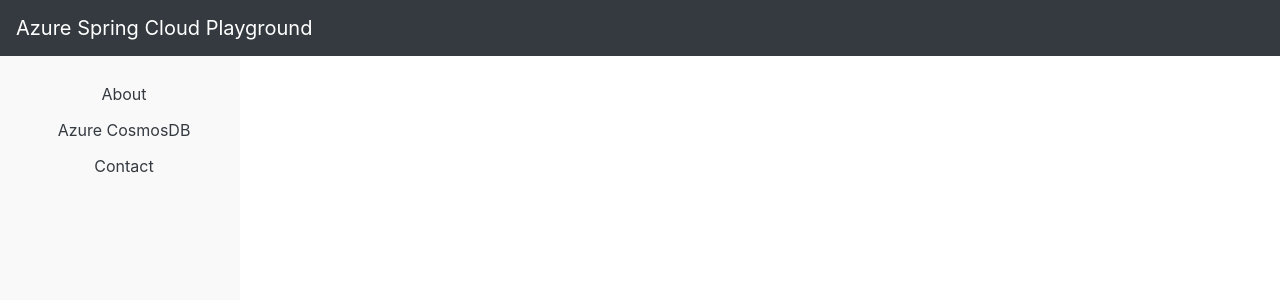
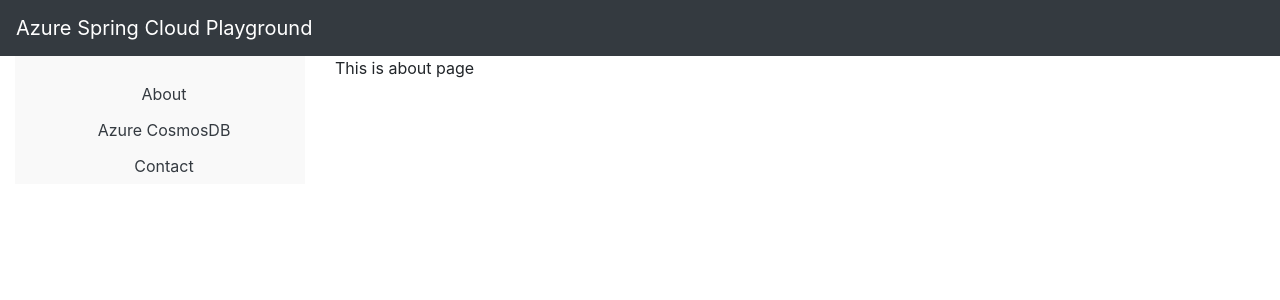
Before and after one commit to sophiaso/azure-spring-cloud-playground, a Vue app in the folder gateway-server/: page /#/ in a window 1280 px wide. Shown: the top 300 px of the page. Built offline with nearby package versions, Linux system fonts and the light colour scheme.

Commit message:
add vue router for to allow routes

```diff
--- a/gateway-server/package.json
+++ b/gateway-server/package.json
@@ -13,6 +13,7 @@
     "bootstrap": "4.0.0beta.2",
     "bootstrap-vue": "^2.0.0-rc.8",
     "vue": "^2.5.16",
+    "vue-router": "^3.0.1",
     "vuex": "^3.0.1"
   },
   "devDependencies": {
--- a/gateway-server/src/main/webapp/src/App.vue
+++ b/gateway-server/src/main/webapp/src/App.vue
@@ -1,9 +1,16 @@
 <template>
-    <div>
+    <div id="main">
         <Nav></Nav>
-        <div>
-            <Sidebar></Sidebar>
-        </div>
+        <b-container fluid>
+            <b-row>
+                <b-col sm="3">
+                    <Sidebar></Sidebar>
+                </b-col>
+                <b-col sm="9">
+                    <router-view></router-view>
+                </b-col>
+            </b-row>
+        </b-container>
     </div>
 </template>
 
@@ -26,3 +33,10 @@
         }
     };
 </script>
+<style>
+    html, body, #main {
+        height: 100%;
+        margin: 0;
+        padding: 0;
+    }
+</style>
--- /dev/null
+++ b/gateway-server/src/main/webapp/src/components/About.vue
@@ -0,0 +1,14 @@
+<template>
+    <div>
+        This is {{ msg }}
+    </div>
+</template>
+<script>
+    export default {
+        data: function() {
+            return {
+                msg: "about page"
+            }
+        }
+    };
+</script>
--- a/gateway-server/src/main/webapp/src/components/Nav.vue
+++ b/gateway-server/src/main/webapp/src/components/Nav.vue
@@ -1,5 +1,5 @@
 <template>
-    <div>
+    <div id="nav">
         <b-navbar toggleable="md" type="dark" variant="dark">
             <b-navbar-toggle target="nav_collapse"></b-navbar-toggle>
             <b-navbar-brand href="#">Azure Spring Cloud Playground</b-navbar-brand>
--- a/gateway-server/src/main/webapp/src/components/Sidebar.vue
+++ b/gateway-server/src/main/webapp/src/components/Sidebar.vue
@@ -1,6 +1,6 @@
 <template>
     <div class="sidenav">
-        <a href="about">About</a>
+        <router-link to="/about">About</router-link>
         <a href="azure-spring-cosmosdb">Azure CosmosDB</a>
         <a href="contact">Contact</a>
     </div>
@@ -17,9 +17,6 @@
 </script>
 <style>
     .sidenav {
-        height: 100%;
-        width: 240px;
-        position: fixed;
         z-index: 1;
         left: 0;
         background-color: #f9f9f9;
--- a/gateway-server/src/main/webapp/src/main.js
+++ b/gateway-server/src/main/webapp/src/main.js
@@ -1,6 +1,7 @@
 import Vue from 'vue'
 import BootstrapVue from 'bootstrap-vue'
 import App from './App'
+import router from './router'
 
 import 'bootstrap/dist/css/bootstrap.css'
 import 'bootstrap-vue/dist/bootstrap-vue.css'
@@ -9,5 +10,6 @@ Vue.use(BootstrapVue);
 
 new Vue({
     el: '#app',
+    router,
     render: h => h(App)
 })
--- /dev/null
+++ b/gateway-server/src/main/webapp/src/router/index.js
@@ -0,0 +1,14 @@
+import Vue from 'vue'
+import Router from 'vue-router'
+import About from '../components/About'
+
+Vue.use(Router)
+
+const routes = {
+    routes: [
+        { path: '/', component: About},
+        { path: '/about', component: About}
+    ]
+}
+
+export default new Router(routes);
```
Also changed, not shown: 1 other file (tests, documents, lock files or other folders).
